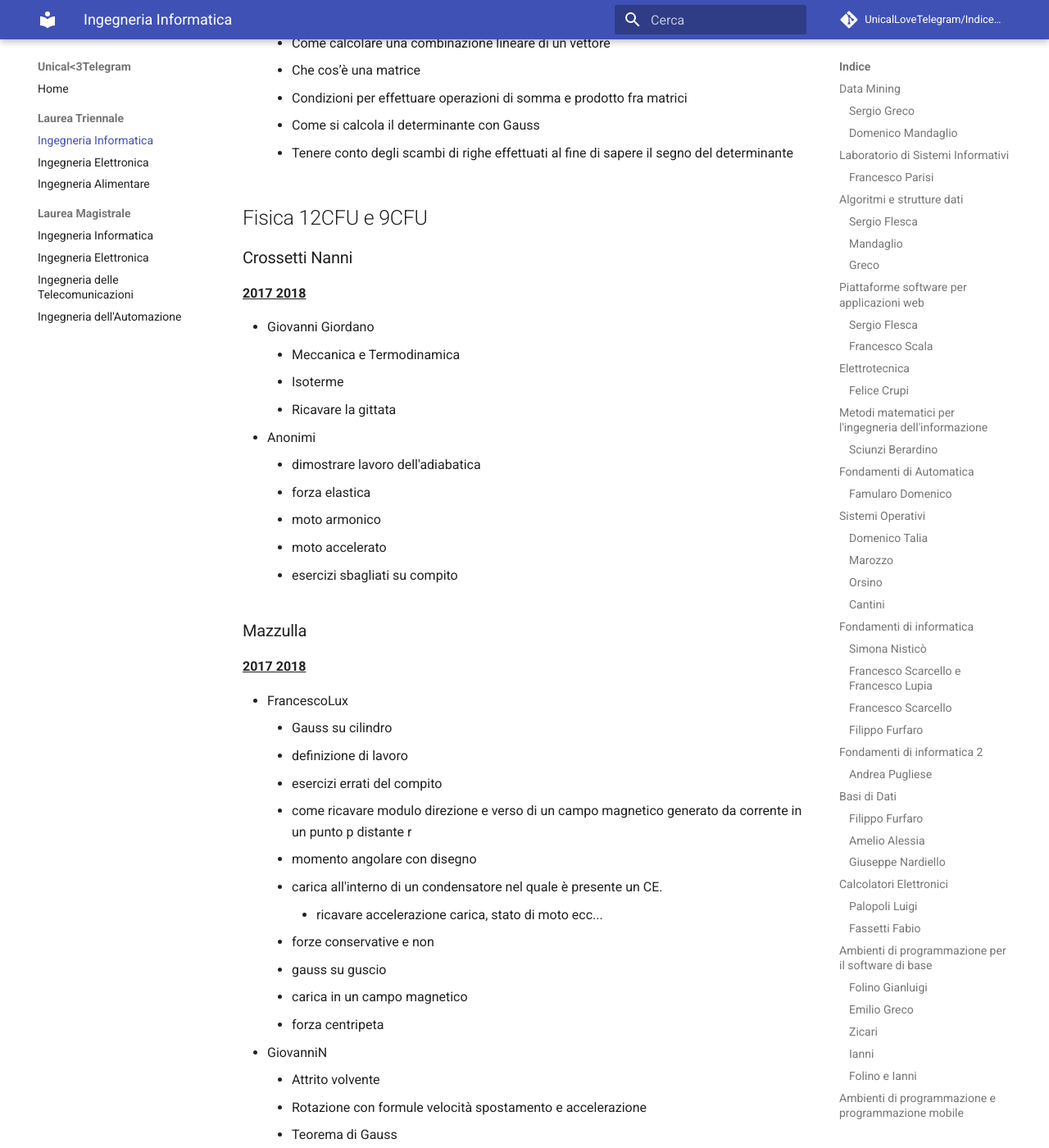
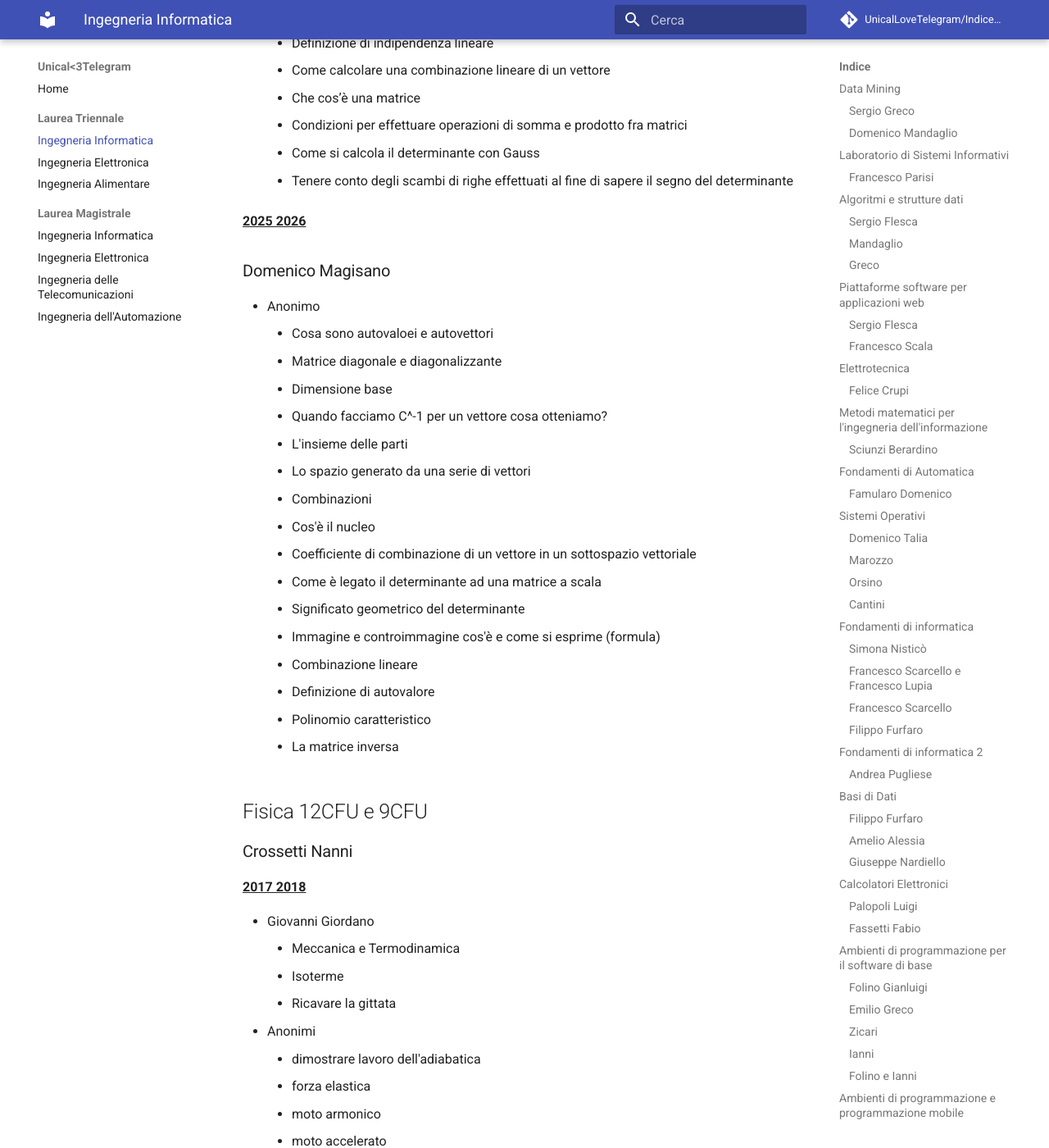
Before and after one commit to UnicalLoveTelegram/IndiceArgomentiOrale, an MkDocs documentation site: the page built from docs/laurea-triennale/ingegneria-informatica.md, in a window 1280 px wide and 1400 px high, scrolled down 93138 px. Shown: the whole window at 82% size. Built offline with MkDocs 1.6.1 and Material for MkDocs 9.7.7, drawn with Linux system fonts in a browser that asks for light colours; comment, search, counter and statistics services are not loaded.

Commit message:
Aggiunta testimonianza algebra lineare magisano

```diff
--- a/docs/laurea-triennale/ingegneria-informatica.md
+++ b/docs/laurea-triennale/ingegneria-informatica.md
@@ -108,6 +108,7 @@ Leggi il nostro [README](https://github.com/UnicalLoveTelegram/IndiceArgomentiOr
         - [Dmitry Kvasov](#dmitry-kvasov)
         - [Yaroslav Sergeyev](#yaroslav-sergeyev)
         - [Francesco Liguori](#francesco-liguori)
+        - [Domenico Magisano](#domenico-magisano)
     - [Fisica 12CFU e 9CFU](#fisica-12cfu-e-9cfu)
         - [Crossetti Nanni](#crossetti-nanni)
         - [Mazzulla](#mazzulla)
@@ -2959,6 +2960,29 @@ malloc(sizeof(int)*(i+1));
     - Come si calcola il determinante con Gauss
     - Tenere conto degli scambi di righe effettuati al fine di sapere il segno del determinante
 
+
+**<u>2025 2026</u>**
+
+### Domenico Magisano
+
+- Anonimo
+    - Cosa sono autovaloei e autovettori
+    - Matrice diagonale e diagonalizzante
+    - Dimensione base
+    - Quando facciamo C^-1 per un vettore cosa otteniamo?
+     - L'insieme delle parti
+     - Lo spazio generato da una serie di vettori
+     - Combinazioni
+     - Cos'è il nucleo
+     - Coefficiente di combinazione di un vettore in un sottospazio vettoriale
+     - Come è legato il determinante ad una matrice a scala
+     - Significato geometrico del determinante
+     - Immagine e controimmagine cos'è e come si esprime (formula)
+     - Combinazione lineare
+     - Definizione di autovalore
+     - Polinomio caratteristico
+     - La matrice inversa
+
 ## Fisica 12CFU e 9CFU
 
 ### Crossetti Nanni
```
